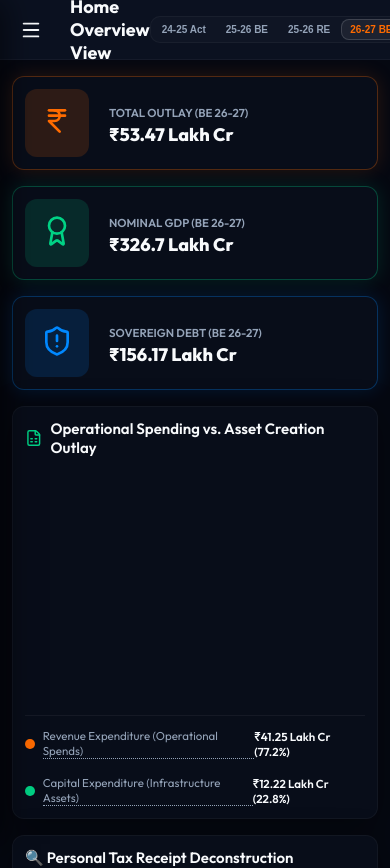
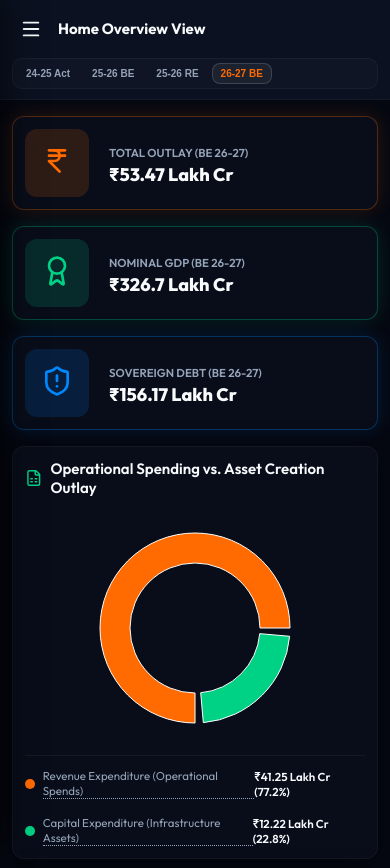
Before and after one commit to NisargPatel03/BharatBudget, a React (Vite) app: page / in a window 390 px wide. Shown: the top 868 px of the page. Built offline with nearby package versions, Linux system fonts and the light colour scheme.

Commit message:
Fix Mobile Responsiveness and Solved Issue of Displaying Charts in the Mobile View

```diff
--- a/src/App.jsx
+++ b/src/App.jsx
@@ -170,11 +170,11 @@ export default function App() {
         {/* Top Header Ticker Bar */}
         <header className="app-header">
           {/* Active section title with Mobile Hamburger Button */}
-          <div style={{ display: 'flex', alignItems: 'center', gap: '8px' }}>
-            <button className="hamburger-btn" onClick={() => setSidebarOpen(true)}>
+          <div className="app-header-start">
+            <button className="hamburger-btn" onClick={() => setSidebarOpen(true)} aria-label="Open menu">
               <Menu size={22} />
             </button>
-            <h2 style={{ fontSize: '17px', fontWeight: 700, textTransform: 'capitalize', color: 'var(--text-primary)' }}>
+            <h2 className="app-header-title">
               {navItems.find(n => n.id === activeTab)?.name} View
             </h2>
           </div>
--- /dev/null
+++ b/src/components/ChartContainer.jsx
@@ -0,0 +1,55 @@
+import React, { useEffect, useRef, useState } from 'react';
+import { ResponsiveContainer } from 'recharts';
+
+/**
+ * Measures its own width and passes numeric width/height to ResponsiveContainer.
+ * Avoids height="100%" / width="-1" issues in flex/grid layouts on mobile.
+ */
+export default function ChartContainer({ height = 240, className = '', style = {}, children }) {
+  const containerRef = useRef(null);
+  const [width, setWidth] = useState(0);
+
+  useEffect(() => {
+    const el = containerRef.current;
+    if (!el) return undefined;
+
+    const updateWidth = () => {
+      const next = Math.floor(el.getBoundingClientRect().width);
+      if (next > 0) setWidth(next);
+    };
+
+    updateWidth();
+    // Flex/grid layouts may not have final width on the first paint (common on mobile).
+    requestAnimationFrame(() => {
+      requestAnimationFrame(updateWidth);
+    });
+
+    if (typeof ResizeObserver === 'undefined') {
+      window.addEventListener('resize', updateWidth);
+      return () => window.removeEventListener('resize', updateWidth);
+    }
+
+    const observer = new ResizeObserver(() => updateWidth());
+    observer.observe(el);
+    return () => observer.disconnect();
+  }, []);
+
+  return (
+    <div
+      ref={containerRef}
+      className={`chart-container${className ? ` ${className}` : ''}`}
+      style={{
+        width: '100%',
+        minWidth: 0,
+        height: `${height}px`,
+        ...style,
+      }}
+    >
+      {width > 0 && (
+        <ResponsiveContainer width={width} height={height}>
+          {children}
+        </ResponsiveContainer>
+      )}
+    </div>
+  );
+}
--- a/src/components/Dashboards/OverviewDashboard.jsx
+++ b/src/components/Dashboards/OverviewDashboard.jsx
@@ -1,8 +1,9 @@
 import React, { useState } from 'react';
 import { useBudgetStore } from '../../store/useBudgetStore';
-import { PieChart, Pie, Cell, ResponsiveContainer, Tooltip, AreaChart, Area, XAxis, YAxis, CartesianGrid, Legend } from 'recharts';
+import { PieChart, Pie, Cell, Tooltip, AreaChart, Area, XAxis, YAxis, CartesianGrid, Legend } from 'recharts';
 import { IndianRupee, ShieldAlert, Award, FileSpreadsheet, Activity, ChevronRight, FileText } from 'lucide-react';
 import GlossaryTooltip from '../GlossaryTooltip';
+import ChartContainer from '../ChartContainer';
 
 export default function OverviewDashboard({ masterData }) {
   const activeYearIndex = useBudgetStore((state) => state.activeYearIndex);
@@ -194,8 +195,7 @@ export default function OverviewDashboard({ masterData }) {
           <FileSpreadsheet size={18} color="var(--emerald)" />
           Operational Spending vs. Asset Creation Outlay
         </h3>
-        <div style={{ flex: 1, minHeight: '230px' }}>
-          <ResponsiveContainer width="100%" height={230}>
+        <ChartContainer height={230} style={{ flex: 1 }}>
             <PieChart>
               <Pie
                 data={spendingSplit}
@@ -215,8 +215,7 @@ export default function OverviewDashboard({ masterData }) {
                 contentStyle={{ background: 'var(--bg-secondary)', borderColor: 'var(--border-glass)', borderRadius: '8px' }}
               />
             </PieChart>
-          </ResponsiveContainer>
-        </div>
+        </ChartContainer>
         <div style={{ display: 'flex', flexDirection: 'column', gap: '8px', fontSize: '12px', marginTop: '12px', borderTop: '1px solid rgba(255,255,255,0.05)', paddingTop: '12px' }}>
           {spendingSplit.map((entry, index) => (
             <div key={index} style={{ display: 'flex', justifyContent: 'space-between', alignItems: 'center' }}>
@@ -294,8 +293,7 @@ export default function OverviewDashboard({ masterData }) {
 
         <div className="deficit-container">
           {/* Main Recharts Spline Area Chart */}
-          <div style={{ height: '280px' }}>
-            <ResponsiveContainer width="100%" height={280}>
+          <ChartContainer height={280}>
               <AreaChart data={deficitTimeline} margin={{ top: 10, right: 30, left: 10, bottom: 0 }}>
                 <defs>
                   <linearGradient id="colorFiscal" x1="0" y1="0" x2="0" y2="1">
@@ -319,8 +317,7 @@ export default function OverviewDashboard({ masterData }) {
                 <Area type="monotone" name="Revenue Deficit (Lakh Cr)" dataKey="revenue" stroke="var(--ashoka-blue)" fillOpacity={1} fill="url(#colorRevenue)" strokeWidth={1.5} />
                 <Area type="monotone" name="Primary Deficit (Lakh Cr)" dataKey="primary" stroke="var(--emerald)" fill="none" strokeWidth={1.5} strokeDasharray="4 4" />
               </AreaChart>
-            </ResponsiveContainer>
-          </div>
+          </ChartContainer>
 
           {/* GDP Percentage Indicators */}
           <div style={{ display: 'flex', flexDirection: 'column', gap: '12px', justifyContent: 'center' }}>
--- a/src/index.css
+++ b/src/index.css
@@ -181,10 +181,43 @@ body {
   display: flex;
   align-items: center;
   justify-content: space-between;
+  gap: 16px;
   padding: 0 32px;
   position: sticky;
   top: 0;
   z-index: 90;
+  min-width: 0;
+}
+
+.app-header-start {
+  display: flex;
+  align-items: center;
+  gap: 8px;
+  min-width: 0;
+  flex: 1 1 auto;
+}
+
+.app-header-title {
+  margin: 0;
+  font-size: 17px;
+  font-weight: 700;
+  text-transform: capitalize;
+  color: var(--text-primary);
+  white-space: nowrap;
+  overflow: hidden;
+  text-overflow: ellipsis;
+  min-width: 0;
+}
+
+.header-timeline-pills {
+  display: flex;
+  align-items: center;
+  flex-shrink: 0;
+  gap: 4px;
+  padding: 4px;
+  background: rgba(255, 255, 255, 0.02);
+  border: 1px solid var(--border-glass);
+  border-radius: 10px;
 }
 
 .app-main {
@@ -256,6 +289,31 @@ body {
   gap: 12px;
 }
 
+/* Recharts: allow shrinking inside flex/grid (numeric height set via ChartContainer) */
+.chart-container {
+  width: 100%;
+  min-width: 0;
+}
+
+.chart-container .recharts-responsive-container {
+  min-width: 0 !important;
+}
+
+/* Pie + legend side-by-side rows */
+.chart-row {
+  display: flex;
+  align-items: center;
+  gap: 12px;
+  width: 100%;
+  min-width: 0;
+}
+
+.chart-pie-slot {
+  flex-shrink: 0;
+  width: 150px;
+  min-width: 0;
+}
+
 /* Sidebar responsive overrides */
 @media (max-width: 1024px) {
   .app-sidebar {
@@ -285,8 +343,49 @@ body {
 
 @media (max-width: 768px) {
   .app-header {
-    padding: 0 16px;
+    flex-direction: column;
+    align-items: stretch;
+    justify-content: center;
+    height: auto !important;
+    min-height: 56px;
+    padding: 10px 12px !important;
+    gap: 10px;
   }
+
+  .app-header-start {
+    width: 100%;
+    flex: none;
+  }
+
+  .app-header-title {
+    font-size: 15px !important;
+    line-height: 1.25;
+    white-space: nowrap;
+  }
+
+  .hamburger-btn {
+    flex-shrink: 0;
+    margin-right: 0 !important;
+  }
+
+  .header-timeline-pills {
+    width: 100%;
+    overflow-x: auto;
+    flex-wrap: nowrap;
+    -webkit-overflow-scrolling: touch;
+    scrollbar-width: none;
+  }
+
+  .header-timeline-pills::-webkit-scrollbar {
+    display: none;
+  }
+
+  .header-timeline-pills button {
+    flex-shrink: 0;
+    padding: 4px 8px !important;
+    font-size: 10px !important;
+  }
+
   .app-main {
     padding: 16px;
   }
@@ -453,9 +552,9 @@ body {
     gap: 20px !important;
   }
 
-  /* Ensure flex containers stack or wrap cleanly */
-  .glass-panel > div[style*="display: flex"],
-  .glass-panel > div[style*="display:flex"] {
+  /* Ensure flex containers stack or wrap cleanly (exclude chart rows) */
+  .glass-panel > div[style*="display: flex"]:not(.chart-row),
+  .glass-panel > div[style*="display:flex"]:not(.chart-row) {
     flex-wrap: wrap !important;
     gap: 16px !important;
   }
@@ -474,7 +573,19 @@ body {
   .glass-panel {
     padding: 16px !important;
     border-radius: 12px !important;
-    overflow: hidden;
+    overflow-x: hidden;
+    overflow-y: visible;
+  }
+
+  .chart-row {
+    flex-direction: column !important;
+    align-items: stretch !important;
+    flex-wrap: nowrap !important;
+  }
+
+  .chart-pie-slot {
+    width: 100% !important;
+    max-width: 100% !important;
   }
 
   /* Safe responsive stacking layout classes */
@@ -487,27 +598,6 @@ body {
       flex-direction: column !important;
       align-items: stretch !important;
       gap: 12px !important;
-    }
-  }
-
-  /* Interactive Fiscal Timeline pills adjustments */
-  .header-timeline-pills {
-    display: flex;
-    background: rgba(255, 255, 255, 0.02);
-    padding: 4px;
-    border-radius: 10px;
-    border: 1px solid var(--border-glass);
-    gap: 4px;
-    flex-shrink: 0;
-  }
-  @media (max-width: 768px) {
-    .header-timeline-pills {
-      padding: 2px !important;
-      gap: 2px !important;
-    }
-    .header-timeline-pills button {
-      padding: 4px 8px !important;
-      font-size: 10px !important;
     }
   }
 
@@ -527,12 +617,6 @@ body {
       text-align: left !important;
       min-width: 110px;
     }
-  }
-
-  /* Make header and action bars fit perfectly */
-  .app-header {
-    height: 60px !important;
-    padding: 0 12px !important;
   }
 
   /* Allow inputs in sandbox calculators to stack cleanly */
@@ -556,14 +640,15 @@ body {
     justify-content: flex-end !important;
   }
 
-  /* Ensure Recharts charts adapt beautifully in limited viewport width */
-  .recharts-wrapper {
+  /* Let Recharts control wrapper dimensions; only constrain overflow */
+  .chart-container .recharts-wrapper {
     max-width: 100% !important;
-    width: 100% !important;
   }
 
-  .recharts-surface {
-    max-width: 100% !important;
+  .dashboard-grid .glass-panel > div[style*="minHeight"],
+  .dashboard-grid .glass-panel .chart-container {
+    width: 100% !important;
+    min-width: 0 !important;
   }
 
   /* Reset layout for specific complex layout pages */
@@ -572,9 +657,10 @@ body {
     grid-template-columns: 1fr !important;
   }
 
-  /* Adjust typography headers for smaller screens */
+  /* Adjust typography headers for smaller screens (exclude app header title) */
   h1 { font-size: 20px !important; }
-  h2 { font-size: 18px !important; }
+  .glass-panel h2,
+  .dashboard-grid h2 { font-size: 18px !important; }
   h3 { font-size: 15px !important; }
   h4 { font-size: 13.5px !important; }
   p { font-size: 12px !important; }
```
Also changed, not shown: src/components/Dashboards/AuditDashboard.jsx (+4 -5 lines), src/components/Dashboards/MinistryDashboard.jsx (+8 -13 lines), src/components/Dashboards/MonthlyDashboard.jsx (+6 -9 lines), src/components/Dashboards/SchemeDashboard.jsx (+4 -5 lines), src/components/Dashboards/StateDashboard.jsx (+6 -9 lines), src/components/Dashboards/TaxDashboard.jsx (+13 -19 lines).
